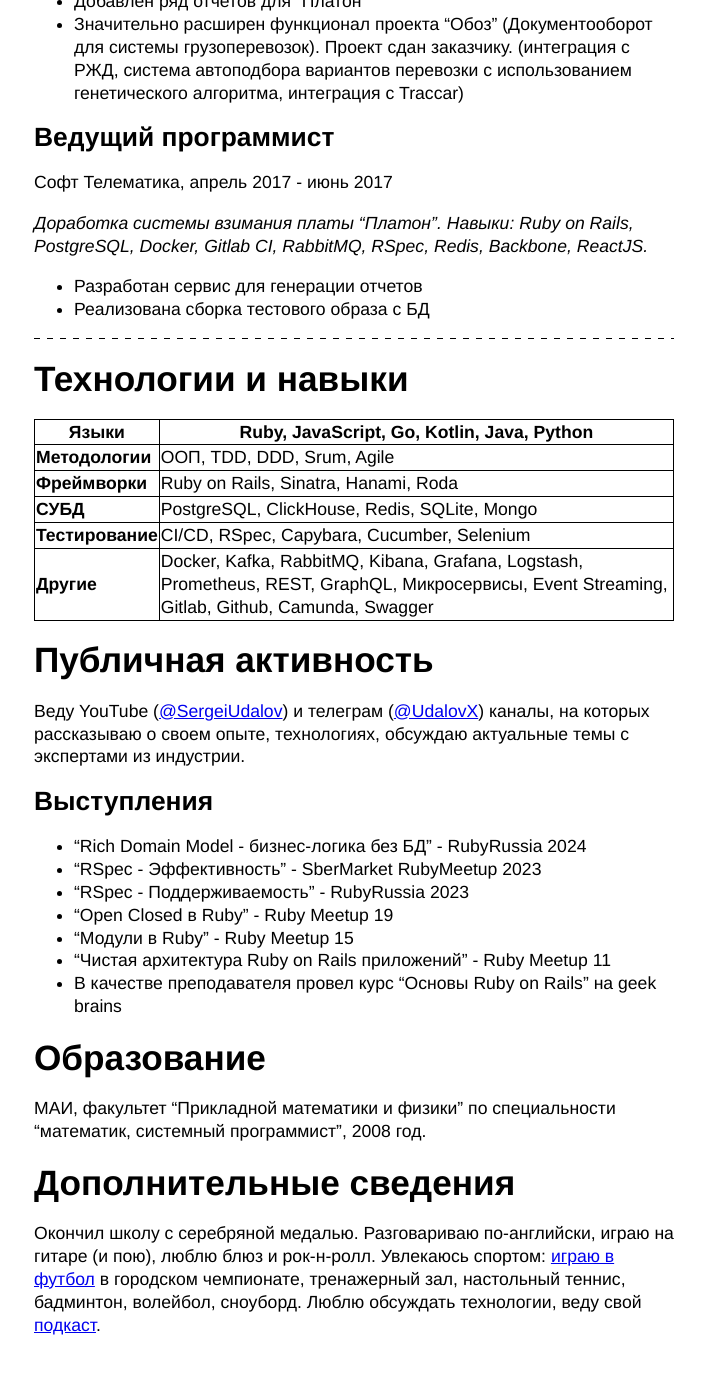
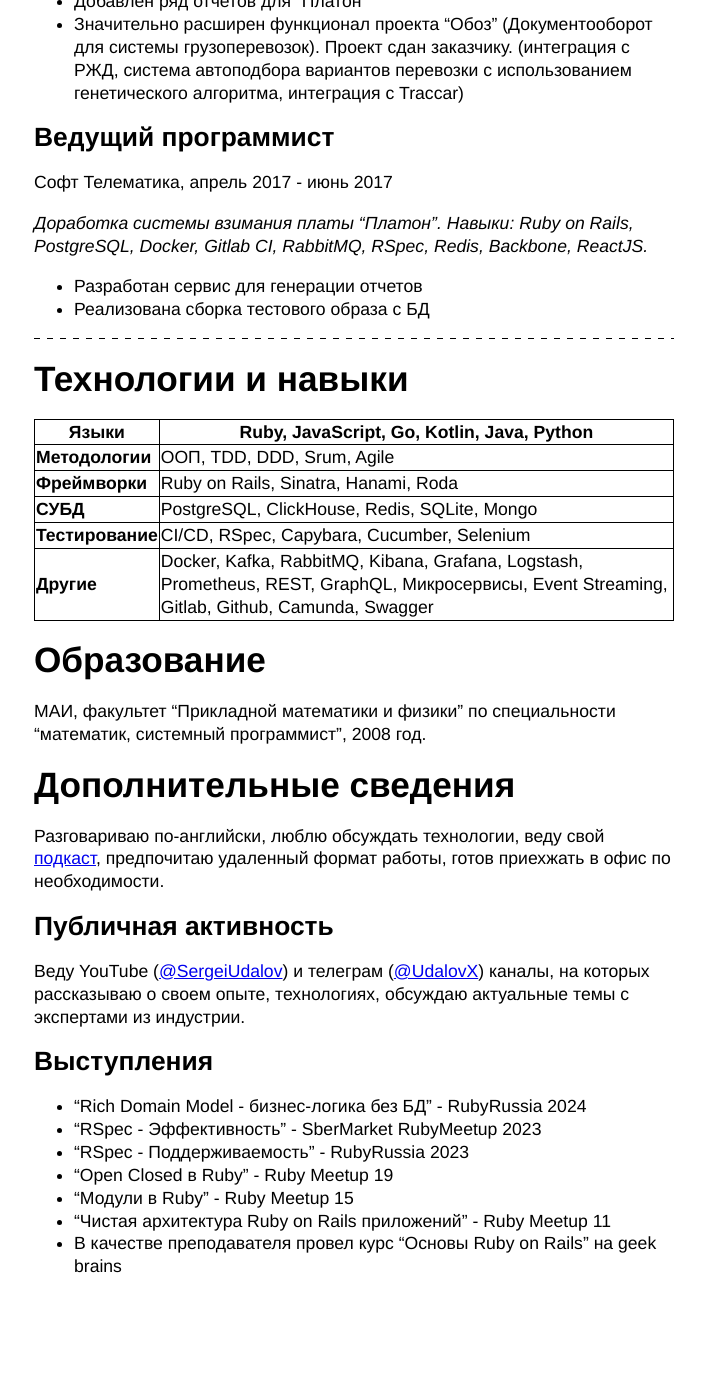
Before and after one commit to sergio-fry/blog, a Jekyll site: the page built from cv.md, in a window 1280 px wide and 1400 px high, scrolled down 2503 px. Shown: the top 1374 px of the window, without its empty margins (286-991 px from the left). Built offline with Jekyll 4.4.1, drawn with Linux system fonts in a browser that asks for light colours; after the commit the page ends 3845 px from its top, so only the background shows below that; some of the changed text lies outside the part shown.

Commit message:
vault backup: 2025-01-15 17:25:44
Affected files:
cv.md

```diff
--- a/cv.md
+++ b/cv.md
@@ -95,9 +95,16 @@ ecom.tech (samokat.tech), апрель 2023 - настоящее время
 | **Тестирование** | CI/CD, RSpec, Capybara, Cucumber, Selenium                                                                                                     |
 | **Другие**       | Docker, Kafka, RabbitMQ, Kibana, Grafana, Logstash, Prometheus, REST, GraphQL, Микросервисы, Event Streaming, Gitlab, Github, Camunda, Swagger |
 
-# Публичная активность
+
+
+# Образование
+
+МАИ, факультет “Прикладной математики и физики” по специальности “математик, системный программист”, 2008 год.
+
+# Дополнительные сведения
+Разговариваю по-английски, люблю обсуждать технологии, веду свой [подкаст](https://heavytech.mave.digital), предпочитаю удаленный формат работы, готов приехжать в офис по необходимости.
+## Публичная активность
 Веду YouTube ([@SergeiUdalov](https://www.youtube.com/@SergeiUdalov)) и телеграм ([@UdalovX](https://t.me/UdalovX)) каналы, на которых рассказываю о своем опыте, технологиях, обсуждаю актуальные темы с экспертами из индустрии.
-
 ## Выступления
 * "Rich Domain Model - бизнес-логика без БД" - RubyRussia 2024
 * "RSpec - Эффективность" - SberMarket RubyMeetup 2023
@@ -106,10 +113,3 @@ ecom.tech (samokat.tech), апрель 2023 - настоящее время
 * "Модули в Ruby" - Ruby Meetup 15
 * "Чистая архитектура Ruby on Rails приложений" - Ruby Meetup 11
 * В качестве преподавателя провел курс "Основы Ruby on Rails" на geek brains
-
-# Образование
-
-МАИ, факультет “Прикладной математики и физики” по специальности “математик, системный программист”, 2008 год.
-
-# Дополнительные сведения
-Окончил школу с серебряной медалью. Разговариваю по-английски, играю на гитаре (и пою), люблю блюз и рок-н-ролл. Увлекаюсь спортом: [играю в футбол](https://bmfl.ru/player/удалов-сергей-олегович/) в городском чемпионате, тренажерный зал, настольный теннис, бадминтон, волейбол, сноуборд. Люблю обсуждать технологии, веду свой [подкаст](https://heavytech.mave.digital).
```
Also changed, not shown: other parts of cv.md (+1 -1 lines).
